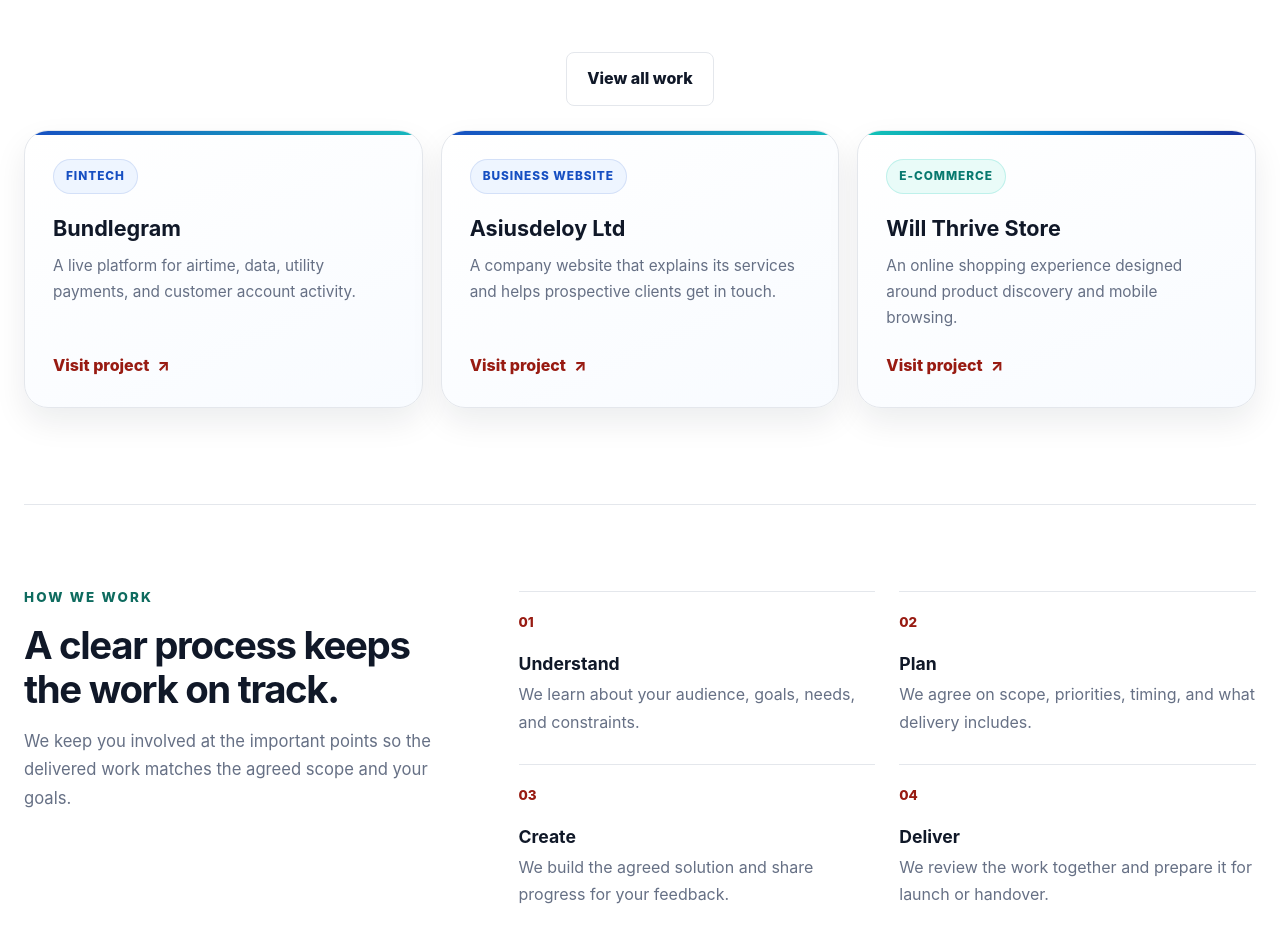
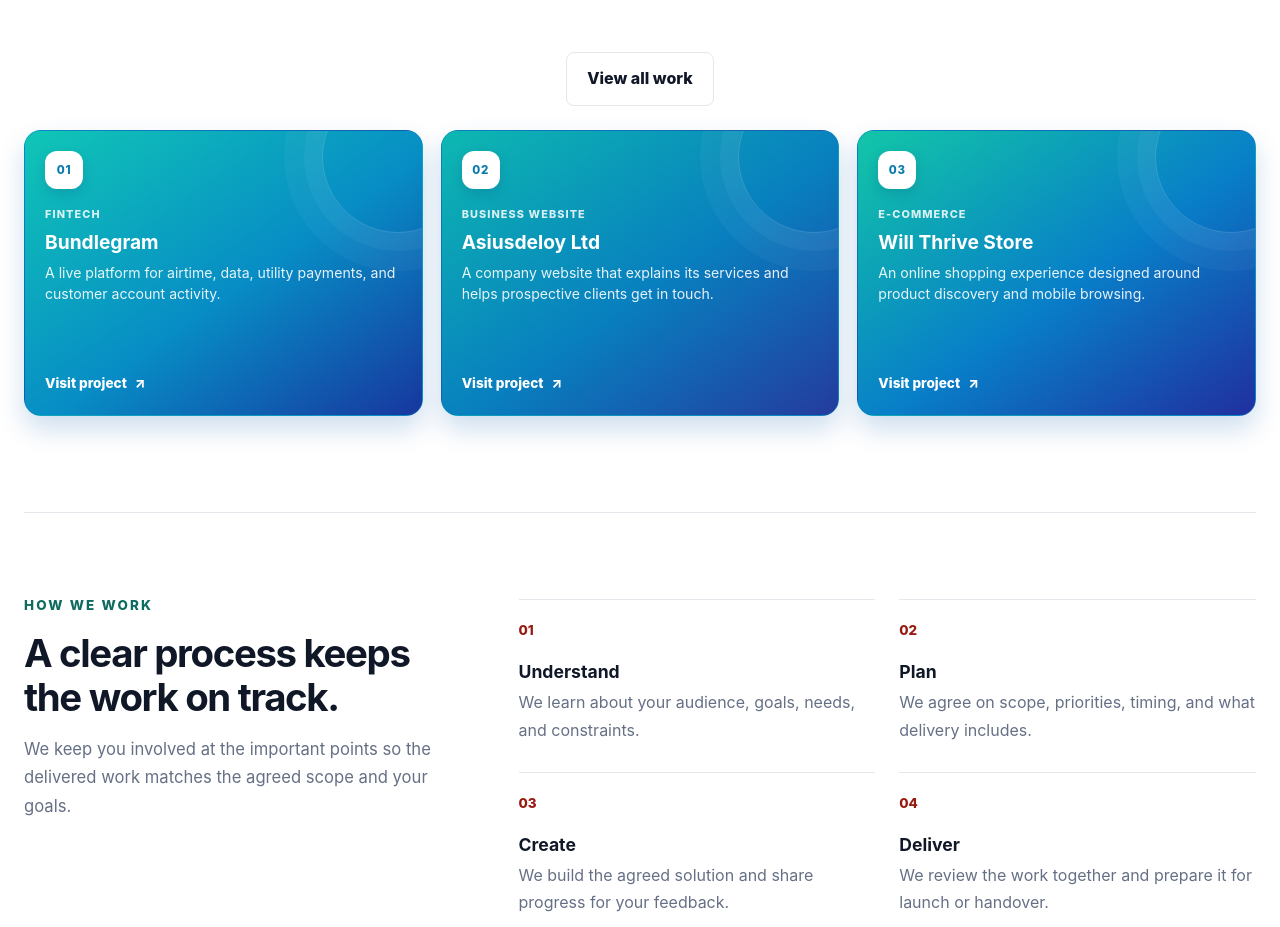
Before and after one commit to davidjames2708-dotcom/willibabsdigitalsolutions, a Next.js app: page /about in a window 1280 px wide. Shown: the part 1985-2912 px from the top of the page. Built offline with nearby package versions, Linux system fonts and the light colour scheme.

Commit message:
Restyle selected work cards to match service cards

```diff
--- a/app/about/page.jsx
+++ b/app/about/page.jsx
@@ -73,8 +73,9 @@ export default function AboutPage() {
           <Link className="button secondary" href="/portfolio">View all work</Link>
         </div>
         <div className="about-project-grid">
-          {projects.map(([type, name, description, href]) => (
+          {projects.map(([type, name, description, href], index) => (
             <article className="about-project-card" key={name}>
+              <span className="about-project-number" aria-hidden="true">0{index + 1}</span>
               <span className="about-project-type">{type}</span><h3>{name}</h3><p>{description}</p>
               <a href={href} target="_blank" rel="noreferrer">Visit project <span aria-hidden="true">↗</span></a>
             </article>
--- a/app/about/selected-work.css
+++ b/app/about/selected-work.css
@@ -1,61 +1,102 @@
 .about-project-card {
   position: relative;
-  min-height: 270px;
-  padding: 28px;
+  display: flex;
+  min-height: 286px;
+  flex-direction: column;
+  align-items: flex-start;
+  padding: 20px;
   overflow: hidden;
-  border-radius: 24px;
-  background: linear-gradient(155deg, #fff 0%, #f8fbff 100%);
-  box-shadow: 0 14px 32px rgba(16, 24, 40, 0.08);
+  border: 1px solid rgba(12, 128, 196, 0.45);
+  border-radius: 17px;
+  background: linear-gradient(145deg, #10c6b6 0%, #078dc5 54%, #17379f 100%);
+  box-shadow: 0 13px 27px rgba(12, 90, 171, 0.2);
   transition: transform 220ms ease, box-shadow 220ms ease;
 }
 
-.about-project-card::before {
+.about-project-card::after {
   position: absolute;
-  inset: 0 0 auto;
-  height: 4px;
-  background: linear-gradient(90deg, #164fc2, #17b9bd);
+  top: -50px;
+  right: -52px;
+  width: 150px;
+  height: 150px;
+  border: 1px solid rgba(255, 255, 255, 0.17);
+  border-radius: 50%;
+  box-shadow: 0 0 0 18px rgba(255, 255, 255, 0.045), 0 0 0 38px rgba(255, 255, 255, 0.035);
   content: "";
+  pointer-events: none;
 }
 
 .about-project-card:hover {
-  transform: translateY(-7px);
-  box-shadow: 0 22px 42px rgba(18, 79, 187, 0.16);
+  transform: translateY(-6px);
+  box-shadow: 0 20px 36px rgba(12, 90, 171, 0.28);
+}
+
+.about-project-card .about-project-number {
+  display: grid;
+  width: 38px;
+  height: 38px;
+  place-items: center;
+  margin-bottom: 17px;
+  border-radius: 12px;
+  color: #0879ae;
+  background: #fff;
+  font-size: 0.72rem;
+  font-weight: 800;
+  box-shadow: 0 5px 12px rgba(4, 38, 98, 0.15);
 }
 
 .about-project-card .about-project-type {
-  display: inline-flex;
-  margin-bottom: 20px;
-  padding: 7px 12px;
-  border: 1px solid rgba(22, 79, 194, 0.12);
-  border-radius: 999px;
-  color: #164fc2;
-  background: #eef5ff;
-  font-size: 0.74rem;
-  letter-spacing: 0.08em;
+  margin-bottom: 7px;
+  color: rgba(255, 255, 255, 0.84);
+  font-size: 0.68rem;
+  font-weight: 800;
+  letter-spacing: 0.1em;
+  text-transform: uppercase;
 }
 
-.about-project-card:nth-child(3)::before {
-  background: linear-gradient(90deg, #12c6b5, #0879c9, #182f9f);
+.about-project-card h3 {
+  margin-bottom: 8px;
+  color: #fff;
+  font-size: 1.2rem;
+  line-height: 1.25;
 }
 
-.about-project-card:nth-child(3) .about-project-type {
-  border-color: rgba(18, 198, 181, 0.2);
-  color: #08796f;
-  background: #e9fbf8;
+.about-project-card p {
+  margin: 0 0 18px;
+  color: rgba(255, 255, 255, 0.9);
+  font-size: 0.88rem;
+  line-height: 1.5;
 }
 
 .about-project-card a {
   display: inline-flex;
   align-items: center;
   gap: 8px;
+  margin-top: auto;
+  color: #fff;
+  font-size: 0.85rem;
+  font-weight: 800;
+  text-decoration: none;
   transition: gap 180ms ease;
 }
 
 .about-project-card a:hover { gap: 12px; }
+.about-project-card a:focus-visible { outline: 2px solid #fff; outline-offset: 4px; }
+
+.about-project-card:nth-child(2) {
+  background: linear-gradient(145deg, #0db8b1 0%, #087fbf 54%, #243b9e 100%);
+}
+
+.about-project-card:nth-child(3) {
+  background: linear-gradient(145deg, #12c6a7 0%, #087fc8 54%, #202f9f 100%);
+}
+
+@media (max-width: 640px) {
+  .about-project-card { min-height: 260px; }
+}
 
 @media (prefers-reduced-motion: reduce) {
   .about-project-card,
   .about-project-card a { transition: none; }
-
   .about-project-card:hover { transform: none; }
 }
```
